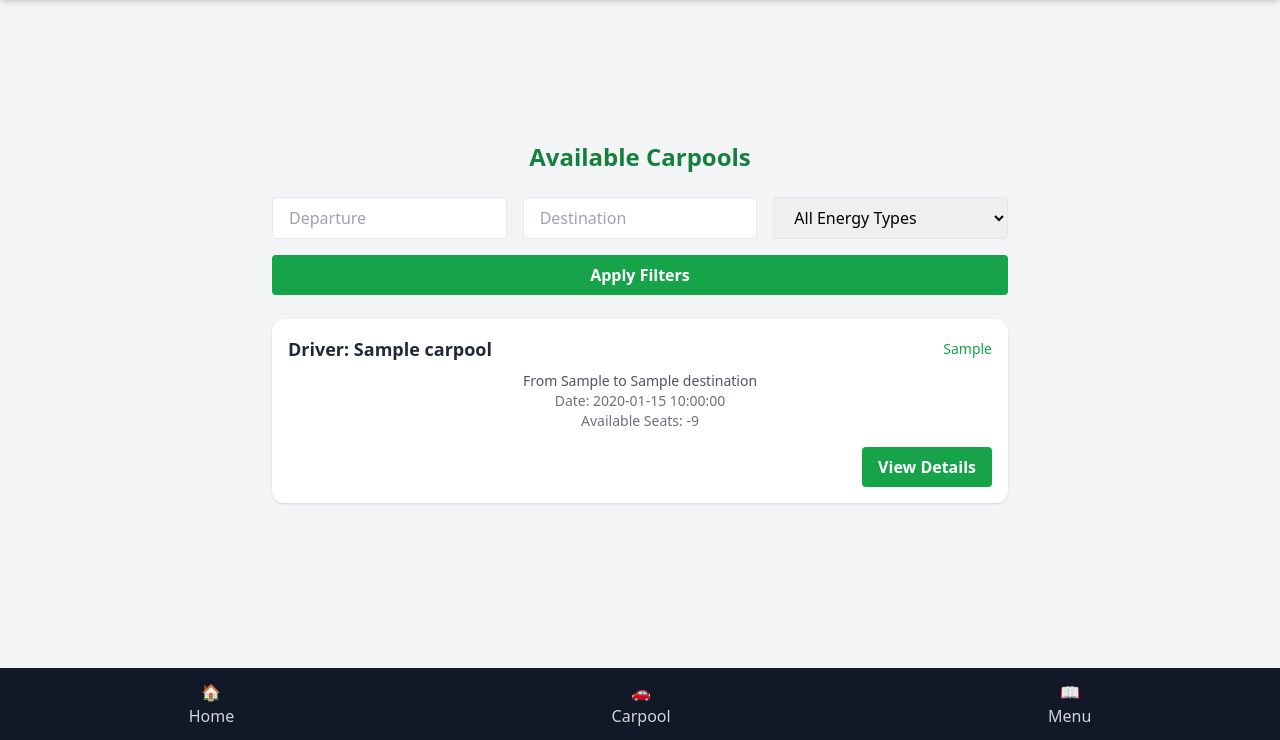
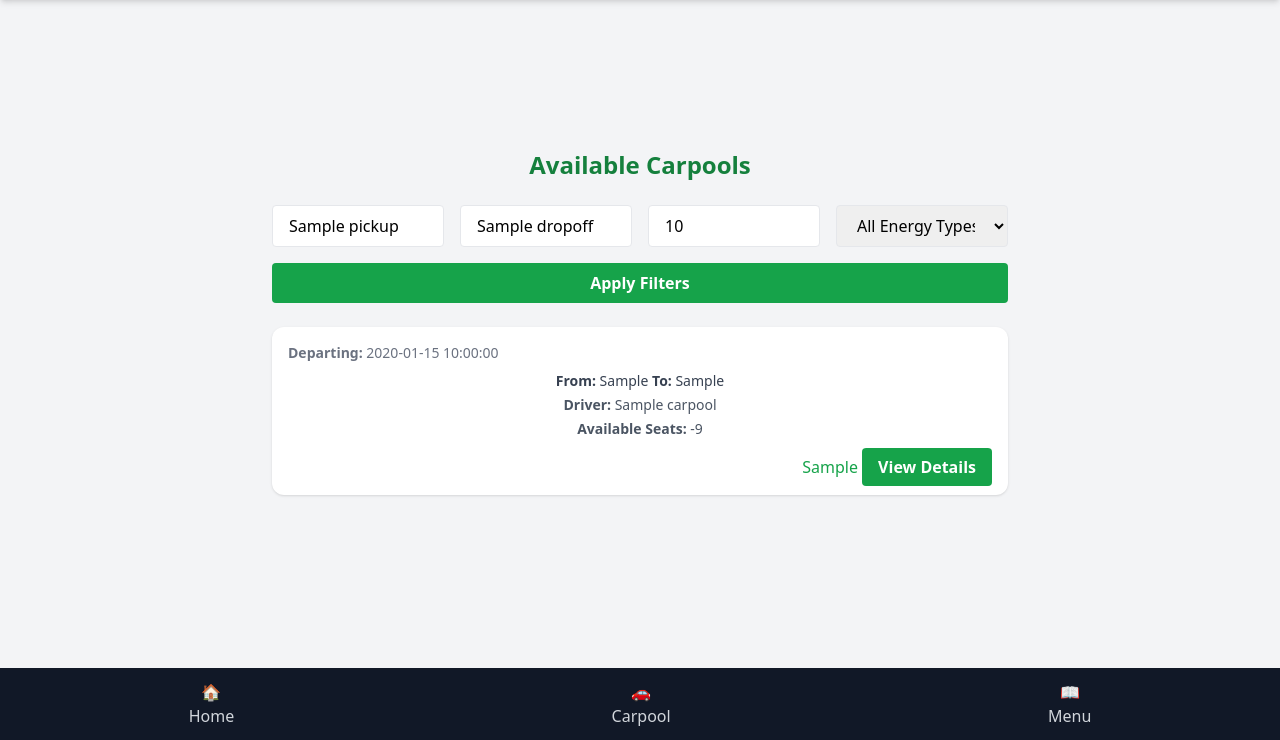
Before and after one commit to theWQLker/Ecoridepool-Ride-testing, a PHP site: template app/templates/carpool-list.twig in a window 1280 px wide. Shown: the part 60-800 px from the top of the page. Run offline with PHP 8.4, Linux system fonts and the light colour scheme; the template is opened without the code that fills it: most values are stand-ins (such as "Sample title", 1, 10 or a date in 2020); some libraries are stand-ins or nearby versions.

Commit message:
Add filtering to carpool listing (pickup, dropoff, min seats)

```diff
--- a/app/templates/carpool-list.twig
+++ b/app/templates/carpool-list.twig
@@ -6,35 +6,49 @@
 <div class="max-w-3xl mx-auto p-4">
     <h2 class="text-2xl font-bold text-green-700 mb-6 text-center">Available Carpools</h2>
 
-    <form method="GET" class="mb-6 grid grid-cols-1 md:grid-cols-3 gap-4">
-        <input type="text" name="departure" placeholder="Departure" class="px-4 py-2 border rounded w-full" value="{{ query.departure|default('') }}">
-        <input type="text" name="destination" placeholder="Destination" class="px-4 py-2 border rounded w-full" value="{{ query.destination|default('') }}">
+    <!-- Filter Form -->
+    <form method="GET" class="mb-6 grid grid-cols-1 md:grid-cols-4 gap-4">
+        <input type="text" name="pickup" placeholder="Departure" class="px-4 py-2 border rounded w-full"
+               value="{{ filters.pickup|default('') }}">
+        <input type="text" name="dropoff" placeholder="Destination" class="px-4 py-2 border rounded w-full"
+               value="{{ filters.dropoff|default('') }}">
+        <input type="number" name="min_seats" placeholder="Min Seats" min="1" class="px-4 py-2 border rounded w-full"
+               value="{{ filters.min_seats|default('') }}">
         <select name="energy" class="px-4 py-2 border rounded w-full">
             <option value="">All Energy Types</option>
-            <option value="electric" {% if query.energy == 'electric' %}selected{% endif %}>Electric</option>
-            <option value="hybrid" {% if query.energy == 'hybrid' %}selected{% endif %}>Hybrid</option>
-            <option value="diesel" {% if query.energy == 'diesel' %}selected{% endif %}>Diesel</option>
-            <option value="petrol" {% if query.energy == 'petrol' %}selected{% endif %}>Petrol</option>
+            <option value="electric" {% if filters.energy == 'electric' %}selected{% endif %}>Electric</option>
+            <option value="hybrid" {% if filters.energy == 'hybrid' %}selected{% endif %}>Hybrid</option>
+            <option value="diesel" {% if filters.energy == 'diesel' %}selected{% endif %}>Diesel</option>
+            <option value="petrol" {% if filters.energy == 'petrol' %}selected{% endif %}>Petrol</option>
         </select>
-        <button type="submit" class="col-span-1 md:col-span-3 bg-green-600 hover:bg-green-700 text-white font-semibold py-2 px-4 rounded">Apply Filters</button>
+        <button type="submit" class="md:col-span-4 bg-green-600 hover:bg-green-700 text-white font-semibold py-2 px-4 rounded">
+            Apply Filters
+        </button>
     </form>
 
+    <!-- Results List -->
     {% if carpools is not empty %}
         <div class="space-y-4">
             {% for carpool in carpools %}
                 <div class="bg-white rounded-xl shadow p-4">
                     <div class="flex justify-between items-center">
-                        <h3 class="text-lg font-semibold text-gray-800">Driver: {{ carpool.driver_name }}</h3>
-                        <span class="text-sm text-green-600 font-medium">{{ carpool.energy_type|capitalize }}</span>
+                        <span class="text-sm text-gray-500"><strong>Departing: </strong>{{ carpool.departure_time }}</span>
                     </div>
-                    <p class="text-sm text-gray-600 mt-2">From <span class="font-medium">{{ carpool.departure_location }}</span> to <span class="font-medium">{{ carpool.destination }}</span></p>
-                    <p class="text-sm text-gray-500">Date: {{ carpool.departure_time }}</p>
-                    <p class="text-sm text-gray-500">Available Seats: {{ carpool.total_seats - carpool.occupied_seats }}</p>
-
+                    <p class="text-sm text-gray-700 mt-2">
+                        <strong>From:</strong> {{ carpool.pickup_location }}
+                        <strong>To:</strong> {{ carpool.dropoff_location }}
+                    </p>
+                    <p class="text-sm text-gray-600 mt-1">
+                    <strong>Driver:</strong> {{ carpool.driver_name }}
+                    </p>
+                    <p class="text-sm text-gray-600 mt-1">
+                        <strong>Available Seats:</strong> {{ carpool.total_seats - carpool.occupied_seats }}
+                    </p>
                     <div class="mt-4 text-right">
-                        <button class="bg-green-600 hover:bg-green-700 text-white font-semibold py-2 px-4 rounded">
+                    <span class="text-md text-green-600 font-medium">{{ carpool.energy_type|capitalize }}</span>
+                        <a href="/carpools/{{ carpool.id }}" class="bg-green-600 hover:bg-green-700 text-white font-semibold py-2 px-4 rounded">
                             View Details
-                        </button>
+                        </a>
                     </div>
                 </div>
             {% endfor %}
```
Also changed, not shown: app/Controllers/CarpoolController.php (+57 -10 lines).
